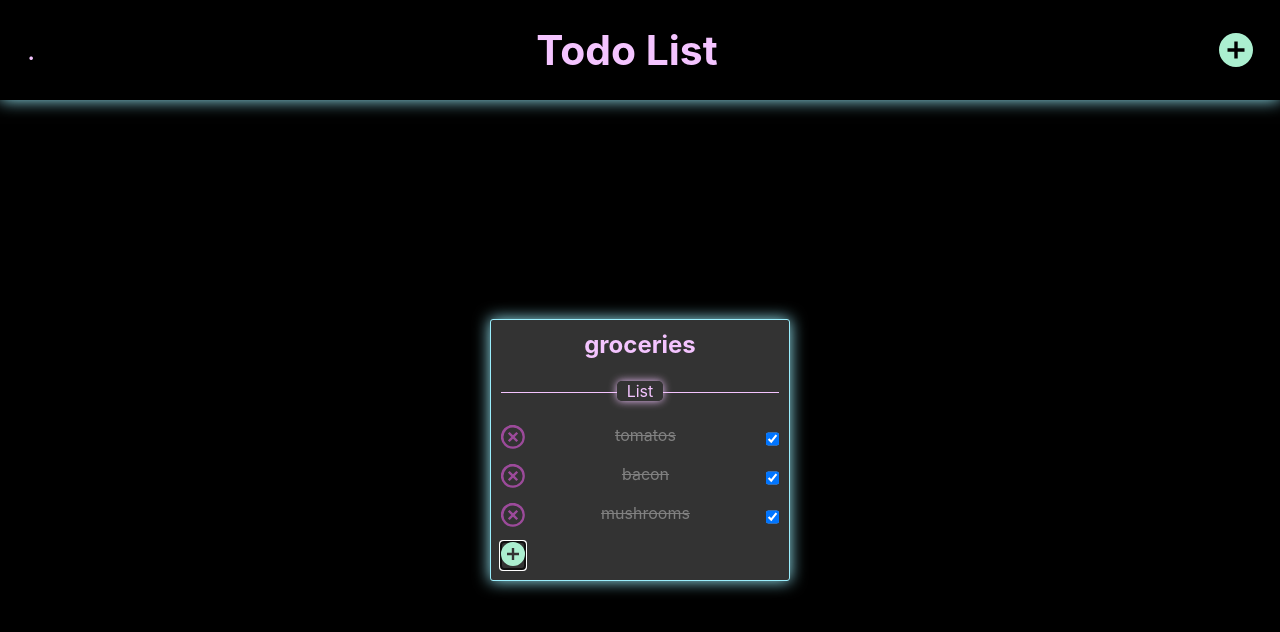
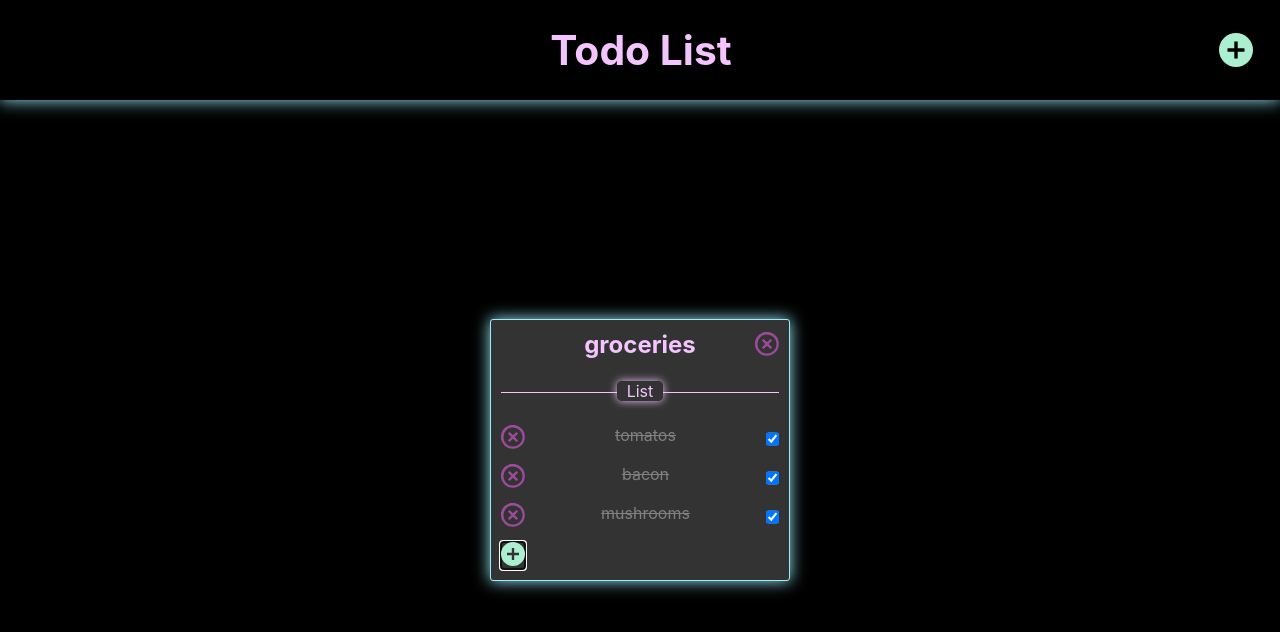
Before and after one commit to SiriusLL/todo-list-1, a React (Create React App) app: page / in a window 1280 px wide. Shown: the top 632 px of the page. Built offline with nearby package versions, Linux system fonts and the light colour scheme.

Commit message:
add function to remove card from state

```diff
--- a/src/App.js
+++ b/src/App.js
@@ -36,13 +36,13 @@ function App() {
     setCardTitle("");
     toggleListForm();
   };
-  console.log("pizza", listData);
 
-  console.log("cardtitle", cardTitle);
   return (
     <div className="app">
       <nav>
-        <div>{"   . "}</div>
+        <div>
+          <AddSolidIcon className="centerNav" />
+        </div>
         <h1>Todo List</h1>
         <AddSolidIcon className="add-solid-icon-nav" onClick={toggleListForm} />
       </nav>
--- a/src/components/CardForm.jsx
+++ b/src/components/CardForm.jsx
@@ -1,6 +1,5 @@
 import React, { useState } from "react";
 import { ReactComponent as AddSolidIcon } from "../images/add-solid.svg";
-import AddInput from "./AddInput";
 
 function CardForm({ listData, setListData, cardIndex }) {
   const [newTask, setNewTask] = useState();
@@ -26,7 +25,7 @@ function CardForm({ listData, setListData, cardIndex }) {
     });
 
     setListData((prev) => newListData);
-    console.log(listData);
+    // console.log(listData);
     setNewTask("");
     toggleTaskForm();
   };
--- a/src/components/TaskCard.jsx
+++ b/src/components/TaskCard.jsx
@@ -2,15 +2,16 @@ import React, { useState } from "react";
 
 import CardForm from "./CardForm";
 import TaskForm from "./TaskForm";
+import { ReactComponent as CloseOutlineIcon } from "../images/close-outline.svg";
 
 function TaskCard({ listData, setListData, list, listName, cardIndex }) {
   console.log("h", listData);
   // const [checked, setChecked] = useState({});
 
-  const cancelTask = (i) => {
-    console.log("you are here");
-    console.log("i", i);
-    setListData(listData.list.filter((task) => task !== listData[i]));
+  const cancelList = (i) => {
+    const newListData = [...listData];
+    const newCard = newListData.filter((task) => task !== listData[i]);
+    setListData((prev) => newCard);
   };
 
   const handleChecked = (e, i) => {
@@ -26,10 +27,27 @@ function TaskCard({ listData, setListData, list, listName, cardIndex }) {
     newListData[cardIndex].list[i].checked = false;
     setListData((prev) => newListData);
   };
-
+  // console.log(
+  //   "pep",
+  //   listData.filter((task) => {
+  //     console.log("tt", task);
+  //   })
+  // );
+  // console.log("star", listData[cardIndex]);
   return (
     <div className="task-card">
-      <h2>{listName}</h2>
+      <div className="task-card-header">
+        <div>
+          <CloseOutlineIcon className="listCenter" />
+        </div>
+        <h2>{listName}</h2>
+        <CloseOutlineIcon
+          className="cancel-icon"
+          onClick={() => {
+            cancelList(cardIndex);
+          }}
+        />
+      </div>
       <p className="divider">
         <span>List</span>
       </p>
--- a/src/components/TaskForm.jsx
+++ b/src/components/TaskForm.jsx
@@ -3,7 +3,7 @@ import CheckInput from "./CheckInput";
 import { ReactComponent as CloseOutlineIcon } from "../images/close-outline.svg";
 
 function TaskForm({ handleChecked, listData, setListData, cardIndex }) {
-  console.log("p", cardIndex);
+  // console.log("p", cardIndex);
 
   const cancelTask = (i) => {
     const newListData = [...listData];
@@ -19,7 +19,8 @@ function TaskForm({ handleChecked, listData, setListData, cardIndex }) {
     <>
       <form className="todo-form">
         <div className="check-complete">
-          {listData &&
+          {/* {listData[cardIndex].list.name} */}
+          {listData[cardIndex].list &&
             listData[cardIndex].list.map((task, i) => {
               console.log("filter", listData[cardIndex]);
               return (
--- /dev/null
+++ b/src/components/test.js
@@ -0,0 +1,2 @@
+<CloseOutlineIcon className="cancel-icon" oncClick={()=> {
+  setListData((prev) => [...prev, listData.filter((task) => task !== listData[cardIndex])]) />
--- a/src/index.css
+++ b/src/index.css
@@ -59,6 +59,11 @@ body {
   box-shadow: 0 0 16px var(--border);
 }
 
+.centerNav {
+  opacity: 0;
+  height: 36px;
+}
+
 .new-list-input {
   display: flex;
   justify-content: center;
@@ -82,9 +87,22 @@ body {
   background-color: var(--form-bg);
 }
 
+.task-card-header {
+  display: flex;
+  justify-content: center;
+  align-items: center;
+  /* border: 1px solid red; */
+}
+
+.listCenter {
+  opacity: 0;
+  height: 24px;
+}
+
 .task-card h2 {
   display: flex;
   justify-content: center;
+  flex: 1;
 }
 
 .task-card .divider {
```
